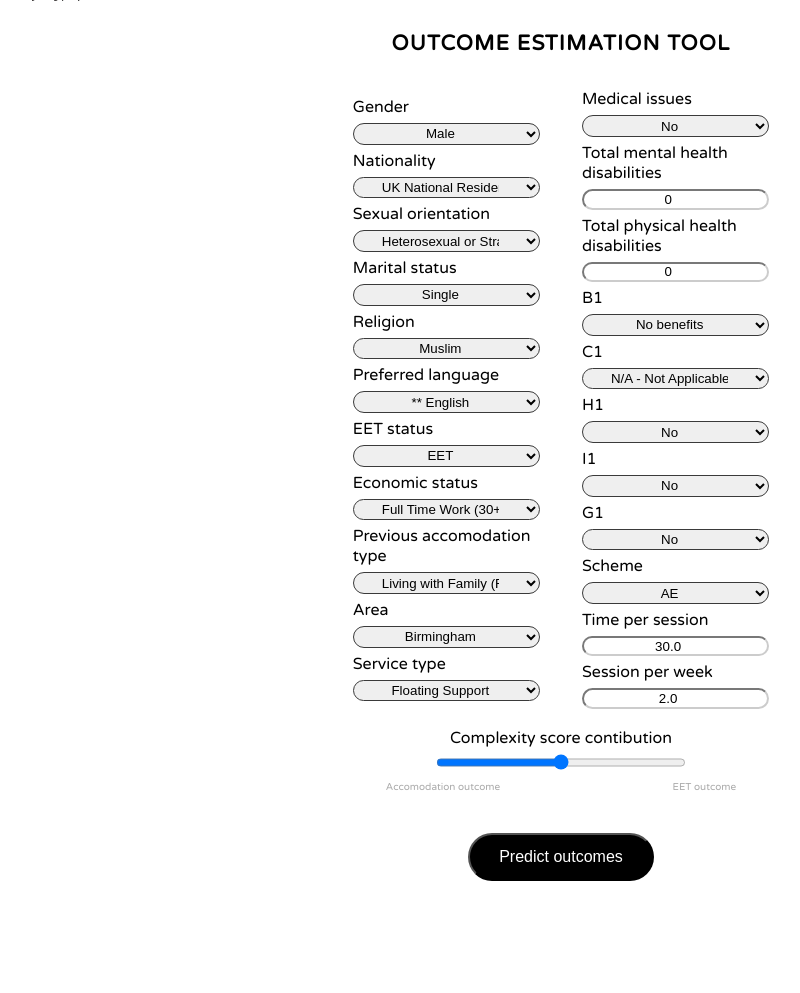
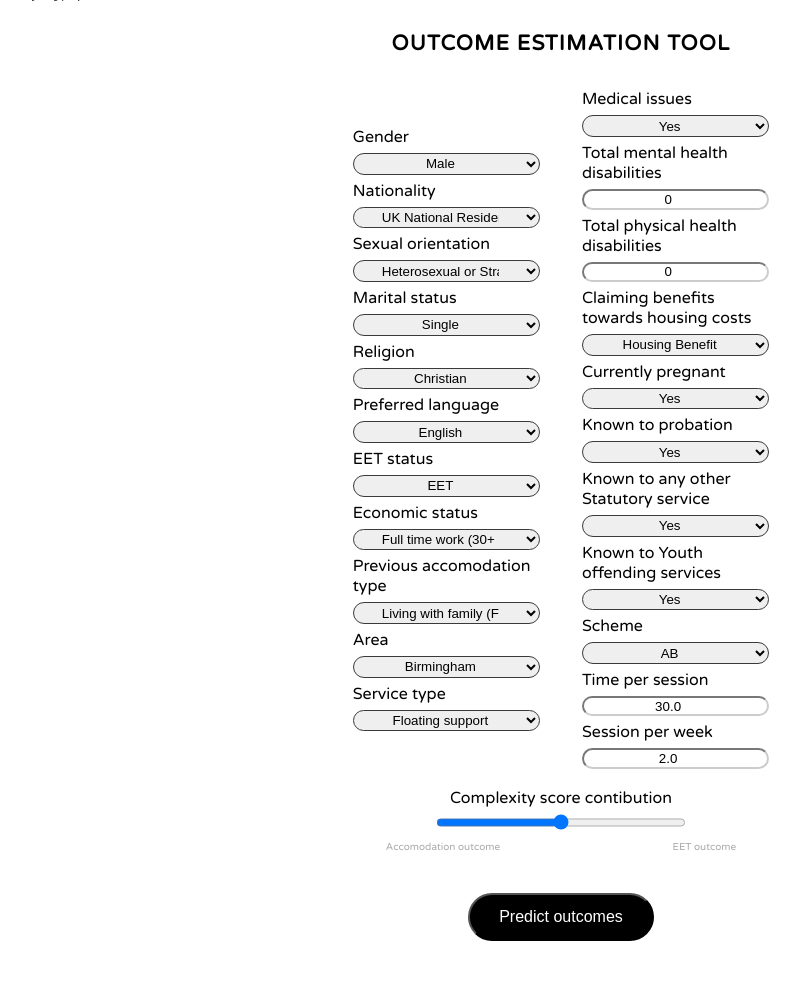
Before and after one commit to DSSGxUK/s22_stbasils, a Flask app: page / in a window 1280 px wide. Shown: the part 94-1087 px from the top of the page, without its empty margins (79-879 px from the left). Before the commit the page ends 975 px from the top, so only its background shows below. Run offline with Flask 2, Linux system fonts and the light colour scheme; parts of the project's set-up code (start-up, migrations or seed data) failed here and were passed over.

Commit message:
update index.html (select fields sorted)

```diff
--- a/dashboard/templates/index.html
+++ b/dashboard/templates/index.html
@@ -53,113 +53,112 @@
         <tr>
             <td id="left">
                 <label for="Gender">Gender</label><br>
-                <select name="Gender" id="Gender">
-			    'Male', 'Female', 'Trans_Gender', nan
-			    <option value="Male" selected>Male</option>
+                <select name="Gender" id="Gender" required>
+			    <option value="Male">Male</option>
 			    <option value="Female" >Female</option>
-			    <option value="Trans_Gender" >BD</option>
+			    <option value="Trans_Gender" >Transgender</option>
 			    <option value="">Other</option>
 			</select><br>
 
                 <label for="Nationality">Nationality</label><br>
-                <select name="Nationality" id="Nationality">
-			    <option value="UK National Resident in UK" selected>UK National Resident in UK</option>
+                <select name="Nationality" id="Nationality" required>
+			    <option value="UK National Resident in UK">UK National Resident in UK</option>
 			    <option value="Non-EEA country national">Non-EEA country national</option>
 			    <option value="Other EEA country national">Other EEA country national</option>
-			    <option value="">Don't Know</option>
+			    <option value="">Unknown</option>
 			</select><br>
 
                 <label for="Sexual Orientation">Sexual orientation</label><br>
-                <select name="Sexual Orientation" id="Sexual Orientation">
-			    <option value="Heterosexual or Straight" selected>Heterosexual or Straight</option>
+                <select name="Sexual Orientation" id="Sexual Orientation" required>
+			    <option value="Heterosexual or Straight">Heterosexual or Straight</option>
 			    <option value="Bisexual">Bisexual</option>
+			    <option value="Gay or Lesbian">Gay or Lesbian</option>
 			    <option value="Refused to answer">Refused to answer</option>
-			    <option value="Gay or Lesbian">Gay or Lesbian</option>
 			    <option value="Other">Other</option>
-			    <option value="">Don't Know</option>
+			    <option value="">Unknown</option>
 			</select><br>
 
                 <label for="Marital Status">Marital status</label><br>
-                <select name="Marital Status" id="Marital Status">
-			    <option value="Single" selected>Single</option>
+                <select name="Marital Status" id="Marital Status" required>
+			    <option value="Single">Single</option>
+			    <option value="Single Parent">Single Parent</option>
 			    <option value="Single Lone Parent">Single Lone Parent</option>
-			    <option value="Other" >Other</option>
 			    <option value="C">C</option>
-			    <option value="Single Parent">Single Parent</option>
-			    <option value="">Don't Know</option>
+			    <option value="Other">Other</option>
+			    <option value="">Unknown</option>
 			</select><br>
 
                 <label for="Religion">Religion</label><br>
-                <select name="Religion" id="Religion">
-			    <option value="Muslim" selected>Muslim</option>
+                <select name="Religion" id="Religion" required>
 			      <option value="Christian - Other">Christian</option>
-			    <option value="No Religion">No Religion</option>
-			    <option value="fill">Others</option>
-			    <option value="">Not Known</option>
+                    	      <option value="Muslim">Muslim</option>
+                    	      <option value="fill">Other</option>
+                    	      <option value="No Religion">No religion</option>
                     	      <option value="Refused to answer">Refused to answer</option>
+                    	      <option value="">Unknown</option>
 			</select><br>
 
                 <label for="Preferred Language">Preferred language</label><br>
-                <select name="Preferred Language" id="Preferred Language">
-			    <option value="** English">** English</option>
-			    <option value="** Believed to be English">** Believed to be English</option>
+                <select name="Preferred Language" id="Preferred Language" required>
+			    <option value="** English">English</option>
+			    <option value="** Believed to be English">Believed to be English</option>
 			    <option value="fill">Other</option>
-			    <option value="">Not Known</option>
+			    <option value="">Unknown</option>
 			</select><br>
 
                 <label for="EET status">EET status</label><br>
-                <select name="EET status" id="EET status">
-			    <option value="EET" selected>EET</option>
+                <select name="EET status" id="EET status" required>
+			    <option value="EET">EET</option>
 			    <option value="NEET">NEET</option>
-			    <option value="Not Known">Not Known</option>
 			    <option value="">Other</option>
+			    <option value="Not Known">Unknown</option>
 			</select><br>
 
                 <label for="Economic Status">Economic status</label><br>
-                <select name="Economic Status" id="Economic Status">
-			    <option value="Full Time Work (30+ hrs)" selected>Full Time Work (30+ hrs)</option>
-			    <option value="Part Time Work (<30 hrs)">Part Time Work (&lt;30 hrs)</option>
-			    <option value="NEET But NO Beneifts">NEET But NO Beneifts</option>
-			    <option value="Receipt of Benefits">Receipt of Benefits</option>
-			    <option value="Job Seeker">Job Seeker</option>
-			    <option value="No Income">No Income</option>
-			    <option value="Full Time Student">Full Time Student</option>
+                <select name="Economic Status" id="Economic Status" required>
+                    <option value="Full Time Work (30+ hrs)">Full time work (30+ hrs)</option>
+                    <option value="Part Time Work (<30 hrs)">Part time work (&lt;30 hrs)</option>
+                    <option value="NEET But NO Beneifts">NEET but NO beneifts</option>
+                    <option value="Receipt of Benefits">Receipt of benefits</option>
+                    <option value="Job Seeker">Job seeker</option>
+                    <option value="No Income">No income</option>
+                    <option value="Full Time Student">Full time student</option>
                     <option value="College">College</option>
-			    <option value="Not Seeking Work">Not Seeking Work</option>
+                    <option value="Not Seeking Work">Not seeking work</option>
 			</select><br>
 
                 <label for="Acc Type prev">Previous accomodation type</label><br>
-                <select name="Acc Type prev" id="Acc Type prev">
-			    <option value="Living with Family (Family Other)" selected>Living with Family (Family Other)</option>
+                <select name="Acc Type prev" id="Acc Type prev" required>
+                    <option value="Living with Family (Family Home)">Living with family (Family home)</option>
+                    <option value="Living with Family (Family Other)">Living with family (Family other)</option>
+                    <option value="Living with Friends ">Living with friends</option>
                     <option value="Social rented supported housing or hostel ">Social rented supported housing or hostel</option>
-			    <option value="Living with Friends ">Living with Friends</option>
-			    <option value="Temporary Accommodation">Temporary Accommodation</option>
-			    <option value="No Fixed Abode">No Fixed Abode</option>
-			    <option value="Living with Family (Family Home)">Living with Family (Family Home)</option>
+                    <option value="Temporary Accommodation">Temporary accommodation</option>
+                    <option value="Private Rented Sector: HMO">Private rented sector: HMO</option>
+                    <option value="Looked after children placement ">Looked after children placement </option>
+                    <option value="No Fixed Abode">No fixed abode</option>
                     <option value="Rough sleeping (in judgement of assessor) ">Rough sleeping (in judgement of assessor)</option>
-			    <option value="">Don't Know</option>
-			    <option value="Private Rented Sector: HMO">Private Rented Sector: HMO</option>
-			    <option value="Looked after children placement ">Looked after children placement </option>
                     <option value="fill">Other</option>
+                    <option value="">Unknown</option>
 			</select><br>
 
                 <label for="Area">Area</label><br>
-                <select name="Area" id="Area">
-			    <option value="Birmingham" selected>Birmingham</option>
+                <select name="Area" id="Area" required>
+                    <option value="Birmingham">Birmingham</option>
+                    <option value="Coventry">Coventry</option>
+                    <option value="Sandwell">Sandwell</option>
+                    <option value="Solihull">Solihull</option>
+                    <option value="Walsall">Walsall</option>
                     <option value="Warwickshire">Warwickshire</option>
-			    <option value="Solihull">Solihull</option>
                     <option value="Worcestershire">Worcestershire</option>
-			    <option value="Sandwell">Sandwell</option>
-			    <option value="Coventry">Coventry</option>
-			    <option value="Walsall">Walsall</option>
 			</select><br>
 
                 <label for="Service Type">Service type</label><br>
-                <select name="Service Type" id="Service Type">
-			    <option value="Floating Support" selected>Floating Support</option>
+                <select name="Service Type" id="Service Type" required>
+			    <option value="Floating Support" selected>Floating support</option>
 			    <option value="Accommodation">Accommodation</option>
-			    <option value="Rough Sleepers">Rough Sleepers</option>
-			    <option value="Supported Lodgings">Supported Lodgings</option>
+			    <option value="Rough Sleepers">Rough sleepers</option>
+			    <option value="Supported Lodgings">Supported lodgings</option>
 			</select><br>
             </td>
 
@@ -171,7 +170,7 @@
                 <label for="Medical Issue">Medical issues</label><br>
                 <select name="Medical Issue" id="Medical Issue">
                     <option value="Yes">Yes</option>
-                    <option value="No" selected>No</option>
+                    <option value="No">No</option>
                 </select><br>
 
                 <label for="TotalMentalHealth">Total mental health disabilities</label><br>
@@ -180,56 +179,58 @@
                 <label for="TotalDisabilty">Total physical health disabilities</label><br>
                 <input type="number" id="TotalDisabilty" name="TotalDisabilty" min="0" max="10" value=0><br>
 
-                <label for="B1">B1</label><br>
-                <select name="B1" id="B1">
-			    <option value="No benefits" selected>No benefits</option>
+                <label for="B1">Claiming benefits towards housing costs</label><br>
+                <select name="B1" id="B1" required>
                     <option value="Housing Benefit" >Housing Benefit</option>
                     <option value="Universal Credit">Universal Credit</option>
-			    <option value="Don't Know / Refused">Don't Know / Refused</option>
+                    <option value="No benefits">No benefits</option>
+                    <option value="Don't Know / Refused">Unknown</option>
 			</select><br>
 
-                <label for="C1">C1</label><br>
-                <select name="C1" id="C1">
-			    <option value="N/A - Not Applicable" selected>N/A - Not Applicable</option>
+                <label for="C1">Currently pregnant</label><br>
+                <select name="C1" id="C1" required>
+                    <option value="Yes">Yes</option>
                     <option value="No">No</option>
-			    <option value="Yes">yes</option>
-			    <option value="">Not Known</option>
+                    <option value="N/A - Not Applicable">Not applicable</option>
+                    <option value="">Unknown</option>
 			</select><br>
 
-                <label for="H1">H1</label><br>
-                <select name="H1" id="H1" >
+                <label for="H1">Known to probation</label><br>
+                <select name="H1" id="H1" required>
                     <option value="Yes">Yes</option>
-                    <option value="No" selected>No</option>
+                    <option value="No">No</option>
                 </select><br>
 
-                <label for="I1">I1</label><br>
-                <select name="I1" id="I1">
+                <label for="I1">Known to any other Statutory service</label><br>
+                <select name="I1" id="I1" required>
                     <option value="Yes">Yes</option>
-                    <option value="No" selected>No</option>
+                    <option value="No">No</option>
                 </select><br>
 
-                <label for="G1">G1</label><br>
-                <select name="G1" id="G1">
+                <label for="G1">Known to Youth offending services</label><br>
+                <select name="G1" id="G1" required>
                     <option value="Yes">Yes</option>
-                    <option value="No" selected>No</option>
+                    <option value="No">No</option>
                 </select><br>
 
                 <label for="Scheme">Scheme</label><br>
-                <select name="Scheme" id="Scheme">
-			    <option value="AE" selected>AE</option>
-			    <option value="CC" >CC</option>
-			    <option value="BD" >BD</option>
-			    <option value="CD" >CD</option>
+                <select name="Scheme" id="Scheme" required>
+			    <option value="AB" >AB</option>
+			    <option value="AC" >AC</option>
+			    <option value="AE">AE</option>
+			    <option value="AH" >AH</option>
 			    <option value="AL" >AL</option>
-			    <option value="AC" >AC</option>
-			    <option value="BM" >BM</option>
-			    <option value="BJ" >BJ</option>
+			    <option value="AM" >AM</option>
 			    <option value="AT" >AT</option>
-			    <option value="AB" >AB</option>
 			    <option value="AU" >AU</option>
 			    <option value="AY" >AY</option>
-			    <option value="AM" >AM</option>
-			    <option value="AH" >AH</option>
+
+			    <option value="BD" >BD</option>
+			    <option value="BJ" >BJ</option>
+			    <option value="BM" >BM</option>
+
+			    <option value="CC" >CC</option>
+			    <option value="CD" >CD</option>
 			    <option value="fill">Other</option>
 			</select><br>
 
```
Lines whose indentation alone changed are shown as unchanged.
